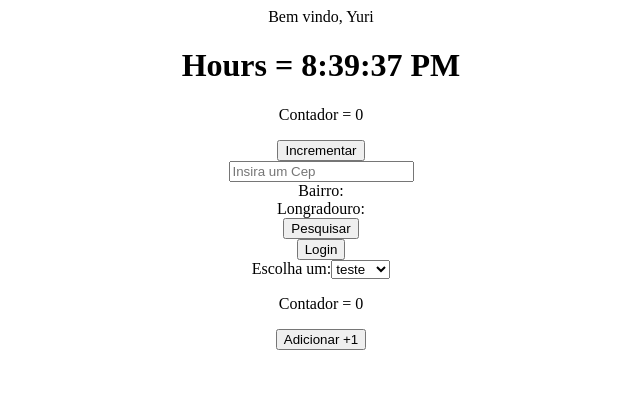
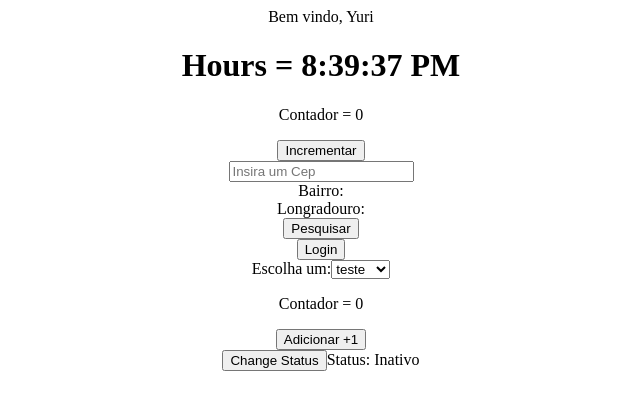
Before and after one commit to sanfordyuri/react-study, a React (Create React App) app in the folder my-app/: page / in a window 1280 px wide. Shown: the top 410 px of the page, without its empty margins (319-959 px from the left). Built offline with nearby package versions, Linux system fonts and the light colour scheme; the HTML template or start-up script is replaced by a standard one.

Commit message:
Explorando Hooks Personalizados/UseState/UseCallBack

```diff
--- a/my-app/src/App.js
+++ b/my-app/src/App.js
@@ -5,6 +5,7 @@ import BuscadorDeCepComponent from "./components/BuscadorDeCepComponent";
 import LoginControl from "./components/LoginControl";
 import SelectComponent from "./components/SelectComponent";
 import CounterComponentHook from "./components/CounterHook";
+import HookEdited from "./components/HookEdited";
 
 function App() {
   return (
@@ -17,6 +18,7 @@ function App() {
         <LoginControl />
         <SelectComponent lista={["teste", "teste2", "teste3"]} />
         <CounterComponentHook />
+        <HookEdited />
       </center>
     </div>
   );
--- a/my-app/src/components/CounterHook.js
+++ b/my-app/src/components/CounterHook.js
@@ -1,7 +1,11 @@
-import React, { useState } from "react";
+import React, { useEffect, useState } from "react";
 
 function Example() {
   const [counter, setCounter] = useState(0);
+
+  useEffect(() => {
+    document.title = `Você clicou ${counter} vezes`
+  })
 
   return (
     <div>
--- /dev/null
+++ b/my-app/src/components/HookEdited.js
@@ -0,0 +1,24 @@
+import { useCallback, useState } from "react";
+
+function HookEdited() {
+
+    const[isEnable, setStatus] = useToggle();
+
+    return(
+        <div>
+            <button onClick={setStatus}>Change Status</button>
+            Status: {isEnable ? "Ativo" : "Inativo"}
+        </div>
+    )
+
+}
+
+const useToggle = (isActive = false) => {
+    const[state, setState] = useState(isActive);
+
+    const toggle = useCallback(() => setState(state => !state), []);
+
+    return [state, toggle]
+}
+
+export default HookEdited;
```
